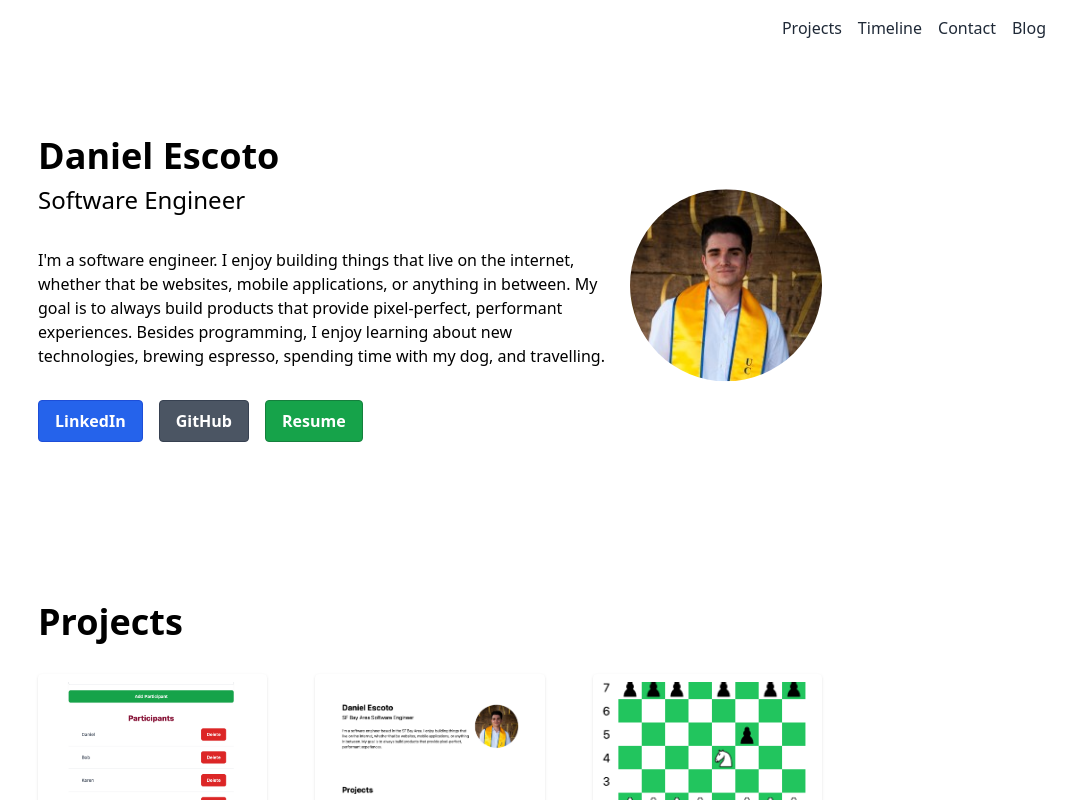
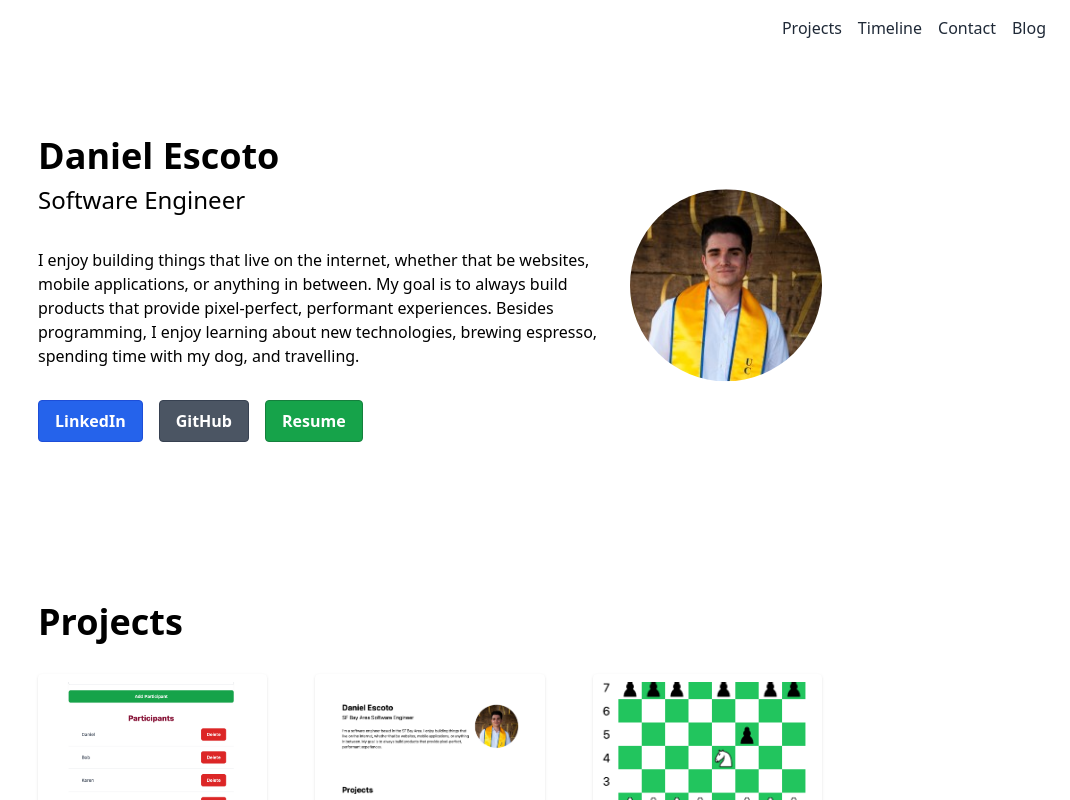
Before and after one commit to daniel-escoto/portfolio, a React (Vite) app: page / in a window 1280 px wide. Shown: the top 800 px of the page, without its empty margins (210-1280 px from the left). Built offline with nearby package versions, Linux system fonts and the light colour scheme.

Commit message:
intro cleanup

```diff
--- a/src/App.tsx
+++ b/src/App.tsx
@@ -17,12 +17,12 @@ function App() {
                 <h2 className="text-4xl font-bold ">Daniel Escoto</h2>
                 <h3 className="text-2xl mt-2 mb-8">Software Engineer</h3>
                 <p>
-                  I'm a software engineer. I enjoy building things that live on
-                  the internet, whether that be websites, mobile applications,
-                  or anything in between. My goal is to always build products
-                  that provide pixel-perfect, performant experiences. Besides
-                  programming, I enjoy learning about new technologies, brewing
-                  espresso, spending time with my dog, and travelling.
+                  I enjoy building things that live on the internet, whether
+                  that be websites, mobile applications, or anything in between.
+                  My goal is to always build products that provide
+                  pixel-perfect, performant experiences. Besides programming, I
+                  enjoy learning about new technologies, brewing espresso,
+                  spending time with my dog, and travelling.
                 </p>
 
                 <div className="flex flex-row space-x-4 mt-8">
```
